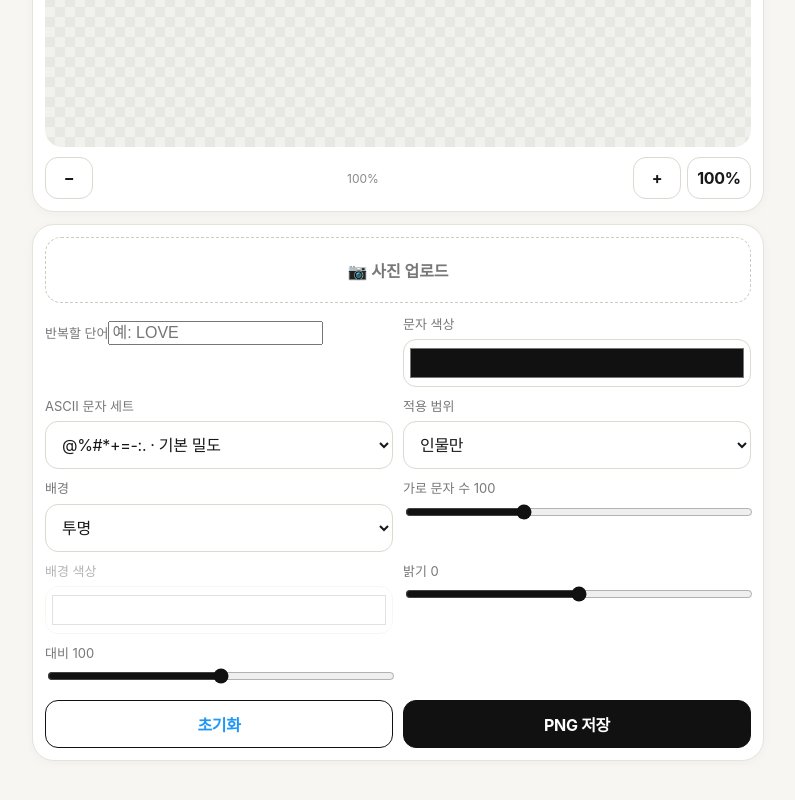
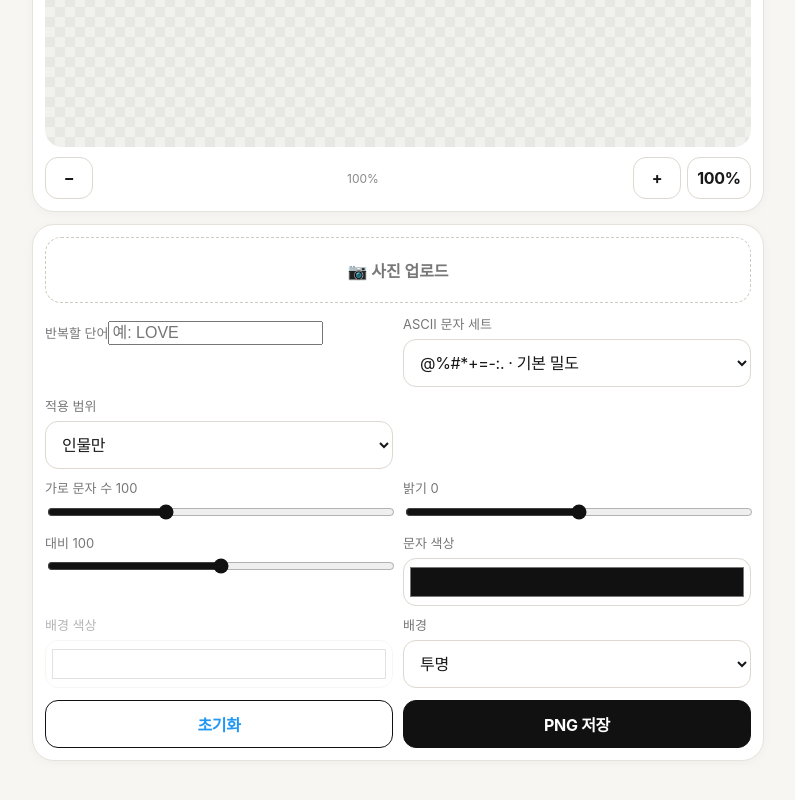
Before and after one commit to cnstkal/ASCII, a plain HTML site: page index.html in a window 1280 px wide. Shown: the part 314-1114 px from the top of the page, without its empty margins (242-1037 px from the left). Drawn offline with Linux system fonts and the light colour scheme.

Commit message:
Reorder ASCII controls

```diff
--- a/index.html
+++ b/index.html
@@ -18,16 +18,17 @@ select,button{width:100%;height:48px;margin-top:6px;padding:0 12px;border-radius
 <section class="panel"><div class="drop" id="drop">📷 사진 업로드<input id="file" type="file" accept="image/*" hidden></div>
 <div class="controls">
 <label>반복할 단어<input id="word" type="text" maxlength="30" placeholder="예: LOVE"></label>
-<label>문자 색상<input id="fg" type="color" value="#111111"></label>
 <label>ASCII 문자 세트<select id="chars">
 <option value="@%#*+=-:. ">@%#*+=-:. · 기본 밀도</option><option value=" .:-=+*#%@"> .:-=+*#%@ · 반전 밀도</option><option value="█▓▒░ ">█▓▒░ · 블록</option><option value="@#8&o:*. ">@#8&o:*. · 클래식</option><option value="@$B%8&WM#*oahkbdpqwmZO0QLCJUYXzcvunxrjft/\\|()1{}[]?-_+~<>i!lI;:,^ ">디테일</option><option value="01 ">01 · 바이너리</option><option value="0123456789 ">0123456789 · 숫자</option><option value="ABCDEF0123456789 ">ABCDEF0123456789 · HEX</option><option value="░▒▓█ ">░▒▓█ · 음영</option><option value="▁▂▃▄▅▆▇█ ">▁▂▃▄▅▆▇█ · 세로 블록</option><option value="·•●○◦⋅∙ ">·•●○◦⋅∙ · 도트</option><option value="× ">× · X 심볼</option><option value="✕ ">✕ · 가는 X 심볼</option><option value="✖ ">✖ · 굵은 X 심볼</option><option value="░▒▓█▌▐▀▄ ">░▒▓█▌▐▀▄ · 픽셀</option><option value="♥♡★☆◆◇■□●○▲△▼▽ ">♥♡★☆◆◇■□●○▲△▼▽ · 기호</option><option value="!@#$%^&*()_+-=[]{};:,.<>/?\\|~ ">특수문자</option>
 </select></label>
 <label>적용 범위<select id="subject"><option value="person" selected>인물만</option><option value="all">전체 이미지</option></select></label>
-<label>배경<select id="bgMode"><option value="transparent">투명</option><option value="color">색상</option></select></label>
+<div aria-hidden="true"></div>
 <label>가로 문자 수 <span id="widthVal">100</span><input id="width" type="range" min="40" max="220" value="100"></label>
-<label id="bgColorWrap" hidden>배경 색상<input id="bg" type="color" value="#ffffff"></label>
 <label>밝기 <span id="brightVal">0</span><input id="bright" type="range" min="-100" max="100" value="0"></label>
 <label>대비 <span id="contrastVal">100</span><input id="contrast" type="range" min="0" max="200" value="100"></label>
+<label>문자 색상<input id="fg" type="color" value="#111111"></label>
+<label id="bgColorWrap">배경 색상<input id="bg" type="color" value="#ffffff"></label>
+<label>배경<select id="bgMode"><option value="transparent">투명</option><option value="color">색상</option></select></label>
 </div><div class="buttons"><button id="reset">초기화</button><button id="save">PNG 저장</button></div></section>
 </main>
 <script src="https://cdn.jsdelivr.net/npm/@mediapipe/selfie_segmentation/selfie_segmentation.js"></script>
```
